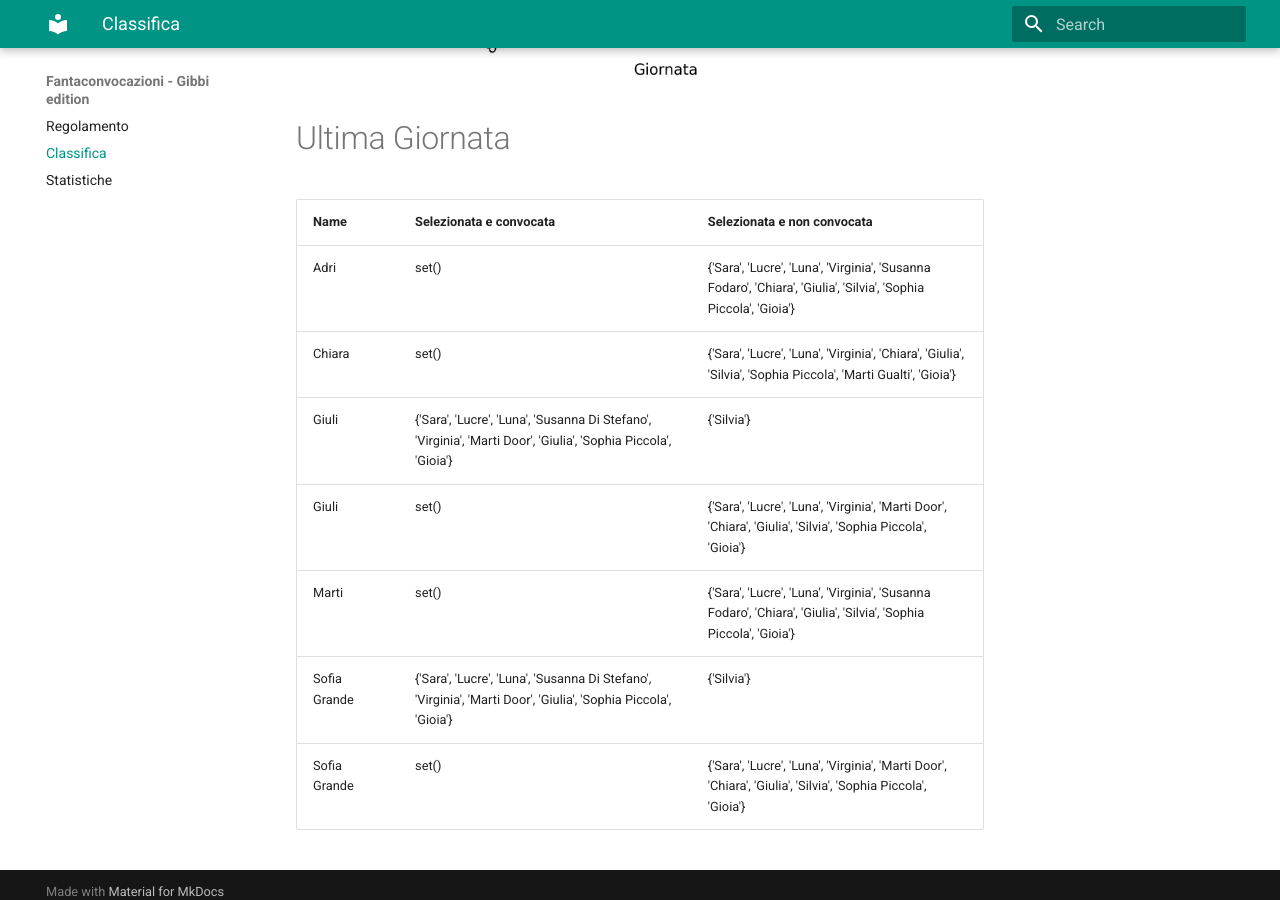
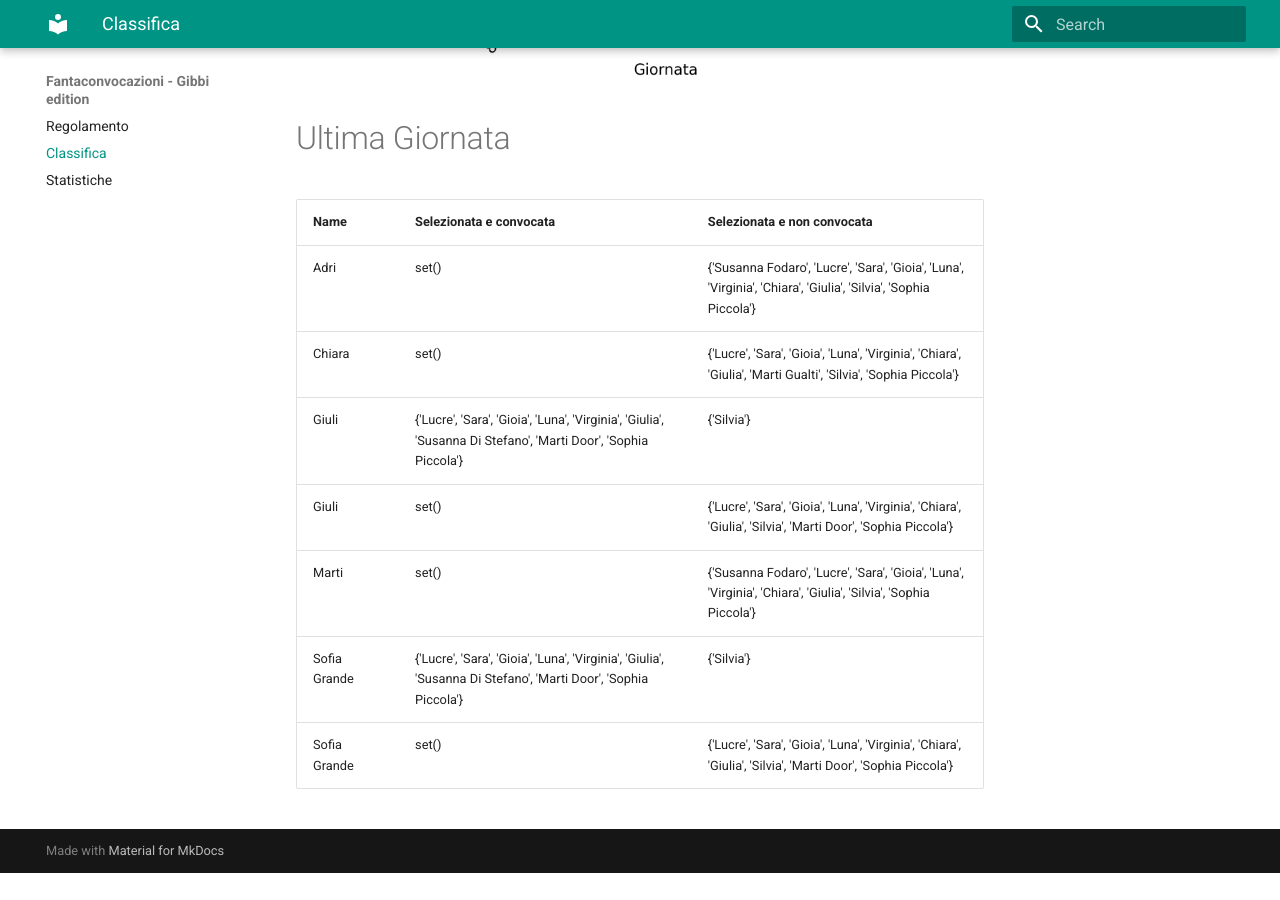
Before and after one commit to martinig94/fantagibbi, an MkDocs documentation site: the page built from docs/Classifica.md, in a window 1280 px wide and 900 px high, scrolled down 1030 px. Built offline with MkDocs 1.6.1 and Material for MkDocs 9.7.7, drawn with Linux system fonts in a browser that asks for light colours; after the commit the page ends 1903 px from its top, so only the background shows below that.

Commit message:
Auto-update from main.py

```diff
--- a/docs/Classifica.md
+++ b/docs/Classifica.md
@@ -18,11 +18,11 @@
 <!-- START_TABLE CORRECT -->
 | Name         | Selezionata e convocata                                                                                        | Selezionata e non convocata                                                                                      |
 |:-------------|:---------------------------------------------------------------------------------------------------------------|:-----------------------------------------------------------------------------------------------------------------|
-| Adri         | set()                                                                                                          | {'Sara', 'Lucre', 'Luna', 'Virginia', 'Susanna Fodaro', 'Chiara', 'Giulia', 'Silvia', 'Sophia Piccola', 'Gioia'} |
-| Chiara       | set()                                                                                                          | {'Sara', 'Lucre', 'Luna', 'Virginia', 'Chiara', 'Giulia', 'Silvia', 'Sophia Piccola', 'Marti Gualti', 'Gioia'}   |
-| Giuli        | {'Sara', 'Lucre', 'Luna', 'Susanna Di Stefano', 'Virginia', 'Marti Door', 'Giulia', 'Sophia Piccola', 'Gioia'} | {'Silvia'}                                                                                                       |
-| Giuli        | set()                                                                                                          | {'Sara', 'Lucre', 'Luna', 'Virginia', 'Marti Door', 'Chiara', 'Giulia', 'Silvia', 'Sophia Piccola', 'Gioia'}     |
-| Marti        | set()                                                                                                          | {'Sara', 'Lucre', 'Luna', 'Virginia', 'Susanna Fodaro', 'Chiara', 'Giulia', 'Silvia', 'Sophia Piccola', 'Gioia'} |
-| Sofia Grande | {'Sara', 'Lucre', 'Luna', 'Susanna Di Stefano', 'Virginia', 'Marti Door', 'Giulia', 'Sophia Piccola', 'Gioia'} | {'Silvia'}                                                                                                       |
-| Sofia Grande | set()                                                                                                          | {'Sara', 'Lucre', 'Luna', 'Virginia', 'Marti Door', 'Chiara', 'Giulia', 'Silvia', 'Sophia Piccola', 'Gioia'}     |
+| Adri         | set()                                                                                                          | {'Susanna Fodaro', 'Lucre', 'Sara', 'Gioia', 'Luna', 'Virginia', 'Chiara', 'Giulia', 'Silvia', 'Sophia Piccola'} |
+| Chiara       | set()                                                                                                          | {'Lucre', 'Sara', 'Gioia', 'Luna', 'Virginia', 'Chiara', 'Giulia', 'Marti Gualti', 'Silvia', 'Sophia Piccola'}   |
+| Giuli        | {'Lucre', 'Sara', 'Gioia', 'Luna', 'Virginia', 'Giulia', 'Susanna Di Stefano', 'Marti Door', 'Sophia Piccola'} | {'Silvia'}                                                                                                       |
+| Giuli        | set()                                                                                                          | {'Lucre', 'Sara', 'Gioia', 'Luna', 'Virginia', 'Chiara', 'Giulia', 'Silvia', 'Marti Door', 'Sophia Piccola'}     |
+| Marti        | set()                                                                                                          | {'Susanna Fodaro', 'Lucre', 'Sara', 'Gioia', 'Luna', 'Virginia', 'Chiara', 'Giulia', 'Silvia', 'Sophia Piccola'} |
+| Sofia Grande | {'Lucre', 'Sara', 'Gioia', 'Luna', 'Virginia', 'Giulia', 'Susanna Di Stefano', 'Marti Door', 'Sophia Piccola'} | {'Silvia'}                                                                                                       |
+| Sofia Grande | set()                                                                                                          | {'Lucre', 'Sara', 'Gioia', 'Luna', 'Virginia', 'Chiara', 'Giulia', 'Silvia', 'Marti Door', 'Sophia Piccola'}     |
 <!-- END_TABLE CORRECT -->
```
